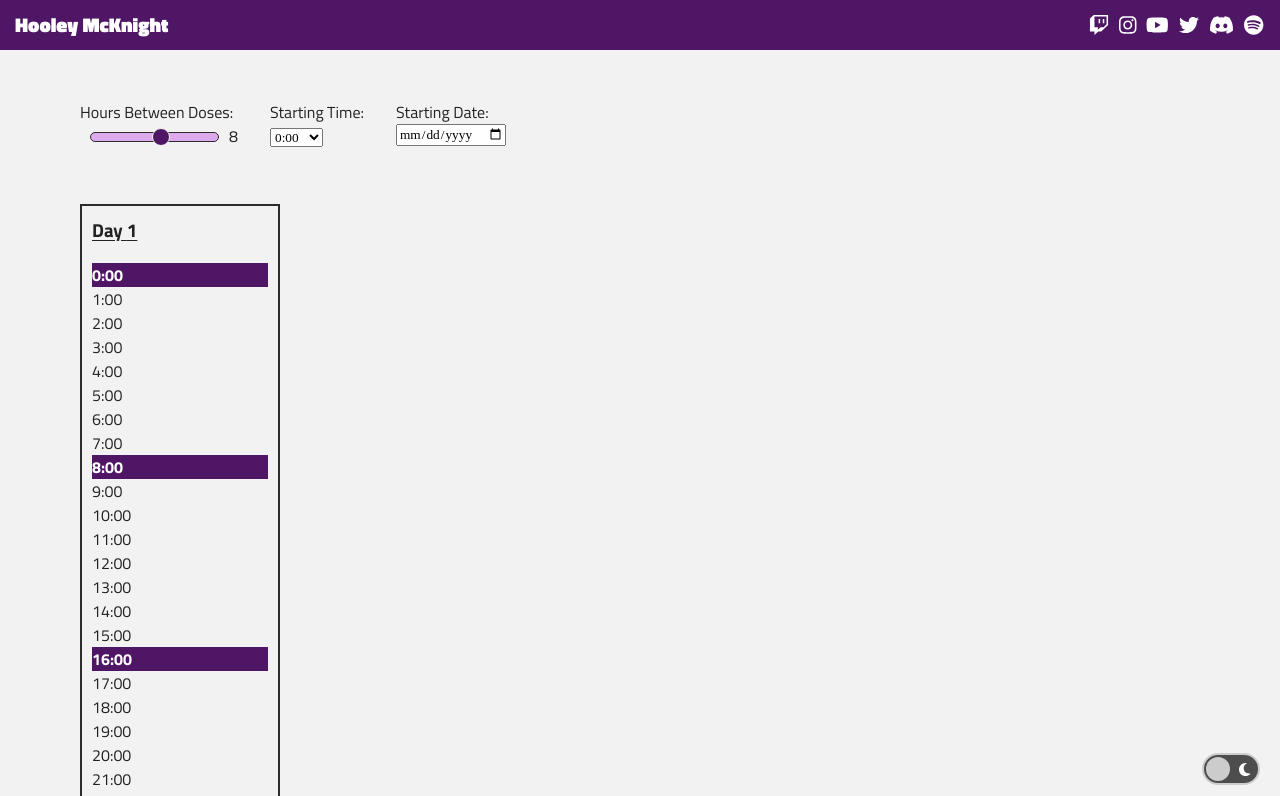
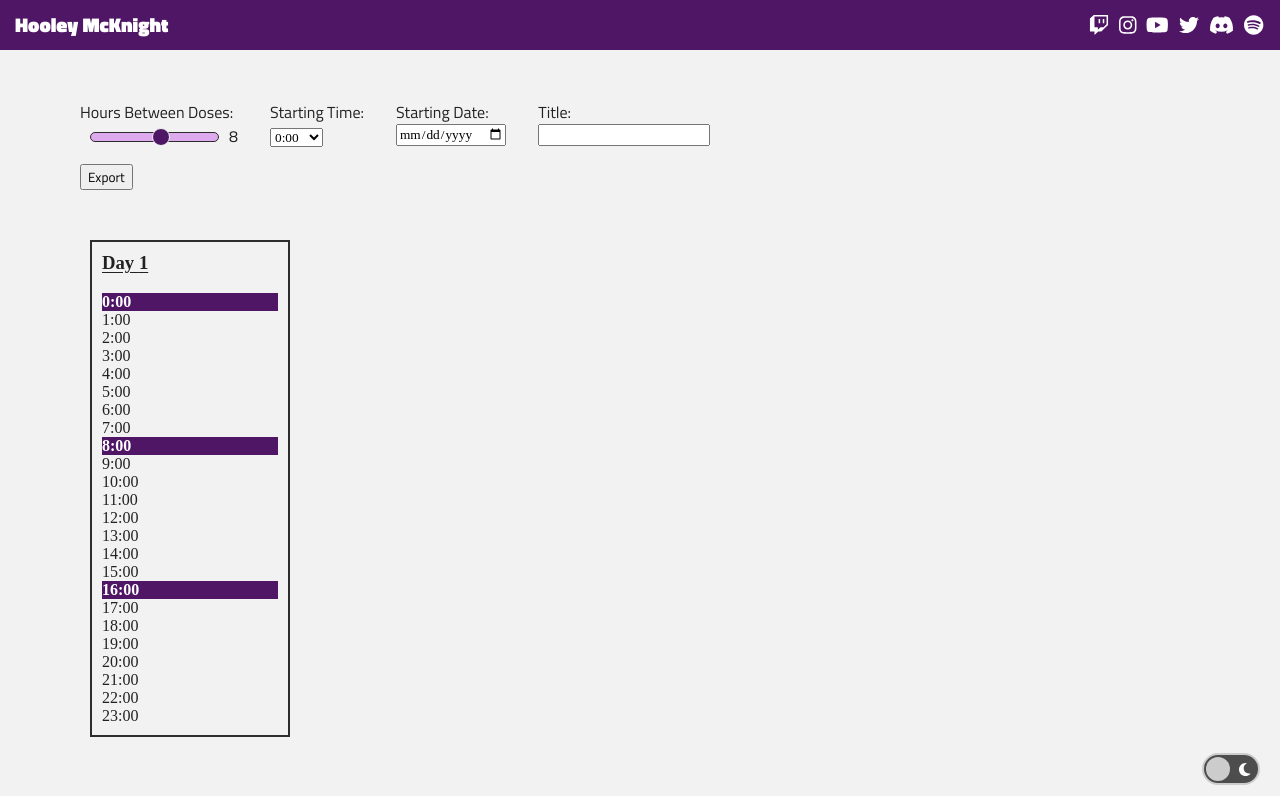
Before and after one commit to hooleymcknight/hooleymcknight.com, a Next.js app in the folder hooleymcknight-reacts/: page /med-tool in a window 1280 px wide. Shown: the top 796 px of the page. Built offline with nearby package versions, Linux system fonts and the light colour scheme.

Commit message:
added ability to export med times table as an image, also with a title if one is added

```diff
--- a/hooleymcknight-reacts/package.json
+++ b/hooleymcknight-reacts/package.json
@@ -14,6 +14,7 @@
     "@fortawesome/free-brands-svg-icons": "^6.2.1",
     "@fortawesome/free-solid-svg-icons": "^6.2.1",
     "@fortawesome/react-fontawesome": "^0.2.0",
+    "dom-to-image": "^2.6.0",
     "eslint": "8.27.0",
     "eslint-config-next": "13.0.4",
     "fs": "^0.0.1-security",
--- a/hooleymcknight-reacts/pages/med-tool.js
+++ b/hooleymcknight-reacts/pages/med-tool.js
@@ -2,6 +2,7 @@ import { useState, useEffect } from 'react';
 import Head from 'next/head';
 import Layout, { siteTitle } from '../components/layout';
 import styles from '../styles/MedTool.module.scss';
+import domtoimage from 'dom-to-image';
 
 const times = [0, 1, 2, 3, 4, 5, 6, 7, 8, 9, 10, 11, 12, 13, 14, 15, 16, 17, 18, 19, 20, 21, 22, 23];
 const days = [1, 2, 3, 4, 5, 6, 7, 8, 9, 10, 11];
@@ -10,6 +11,8 @@ export default function MedTool() {
   const [hoursGap, setHoursGap] = useState(8);
   const [startingTime, setStartingTime] = useState(0);
   const [startingDate, setStartingDate] = useState();
+  const [title, setTitle] = useState();
+
   const [repeatableDays, setRepeatableDays] = useState(1);
   const [allHoursToMedicate, setAllHoursToMedicate] = useState({});
 
@@ -18,6 +21,39 @@ export default function MedTool() {
       month: "numeric", day: "numeric"
     });
     setStartingDate(date);
+  }
+
+  const exportToImage = () => {
+    const output = document.getElementById('output-section');
+    domtoimage.toPng(output)
+      .then(function (dataUrl) {
+        // remove lingering things from the last time
+        Array.from(document.body.childNodes).filter(x => x.nodeName === 'IMG').forEach((node) => {
+          node.remove();
+        })
+        if (document.getElementById('download-automatically')) {
+          document.getElementById('download-automatically').remove();
+        }
+
+        // add new image and download button
+        const img = new Image();
+        img.src = dataUrl;
+        document.body.appendChild(img);
+
+        const imageTitle = title ? title : 'med-feeding-times-table';
+
+        const a = document.createElement('a');
+        a.id = 'download-automatically';
+        a.setAttribute('href', dataUrl);
+        a.setAttribute('download', imageTitle);
+        document.body.appendChild(a);
+      })
+      .then(function() {
+        document.getElementById('download-automatically').click();
+      })
+      .catch(function (error) {
+        return error;
+      });
   }
 
   useEffect(() => {
@@ -89,7 +125,16 @@ export default function MedTool() {
             <label htmlFor="starting-date">Starting Date:</label>
             <input type="date" name="starting-date" onChange={(e) => {startingDateHandler(e.target.value)}}></input>
           </div>
+          <div className="med-selector">
+            <label htmlFor="title">Title:</label>
+            <input type="text" name="title" onChange={(e) => {setTitle(e.target.value)}}></input>
           </div>
+        </div>
+
+        <button onClick={exportToImage}>Export</button>
+
+        <div id="output-section">
+          {title ? <h2>{title}</h2> : ''}
 
           <div className="output-times" style={{marginTop: '40px'}}>
 
@@ -110,6 +155,11 @@ export default function MedTool() {
             )}
 
           </div>
+        </div>
+
+        <div className="download-section">
+          <a href="" download></a>
+        </div>
 
       </main>
 
--- a/hooleymcknight-reacts/styles/MedTool.module.scss
+++ b/hooleymcknight-reacts/styles/MedTool.module.scss
@@ -33,6 +33,14 @@
         font-weight: bold;
     }
 
+    [id="output-section"] {
+        background-color: var(--primary-background);
+        font-family: 'Poppins';
+        padding: 10px;
+        width: fit-content;
+        width: -moz-fit-content;
+    }
+
     [class="output-times"] {
         display: flex;
         flex-wrap: wrap;
--- a/hooleymcknight-reacts/styles/globals.scss
+++ b/hooleymcknight-reacts/styles/globals.scss
@@ -278,3 +278,11 @@ input[type="range"] {
     background: #4f1665;
   }
 }
+
+/* hiding things that don't need shown on the med tools page */
+
+body > img, body > a {
+  visibility: hidden;
+  opacity: 0;
+  height: 0;
+}
```
Also changed, not shown: 1 other file (tests, documents, lock files or other folders). Lines whose indentation alone changed are shown as unchanged.
